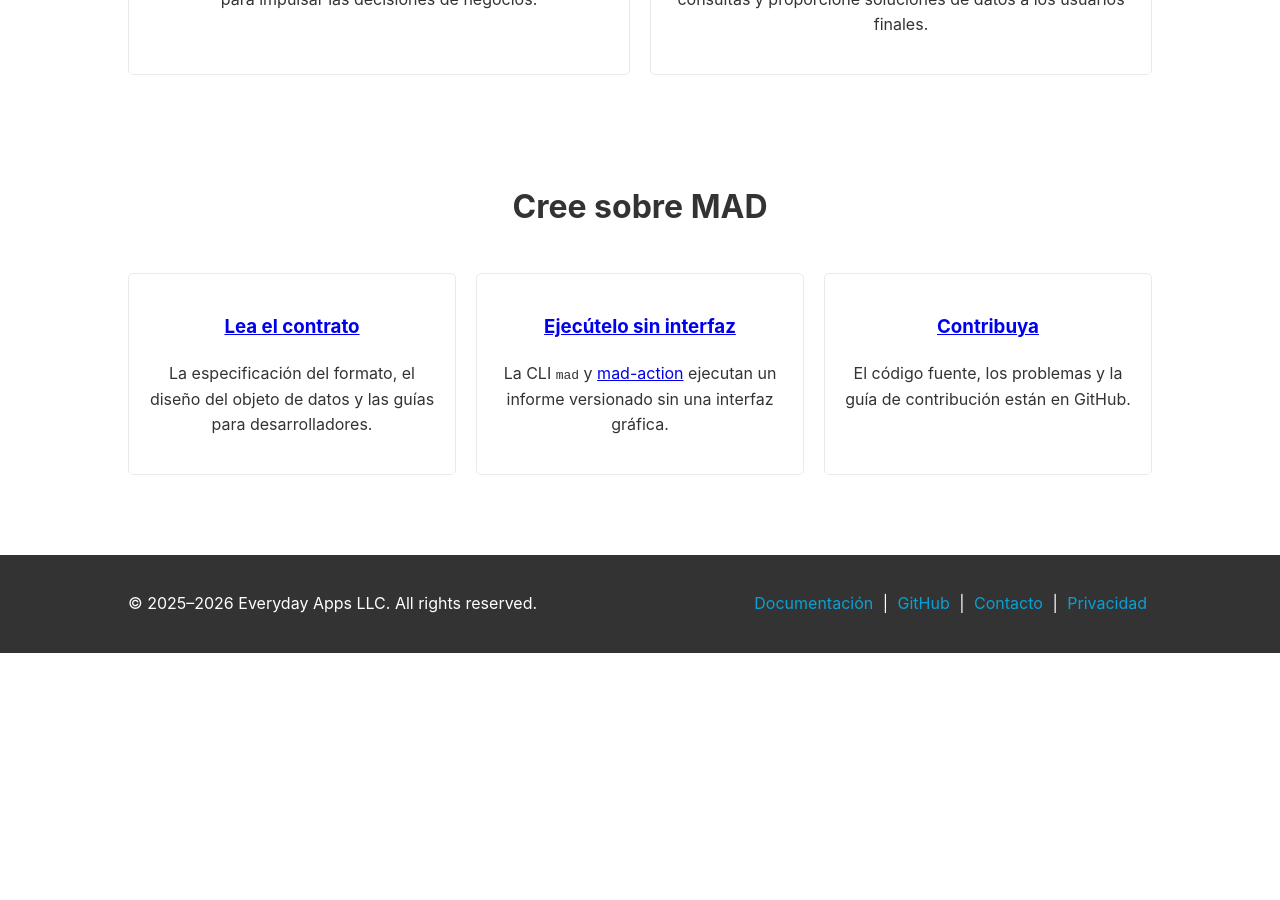
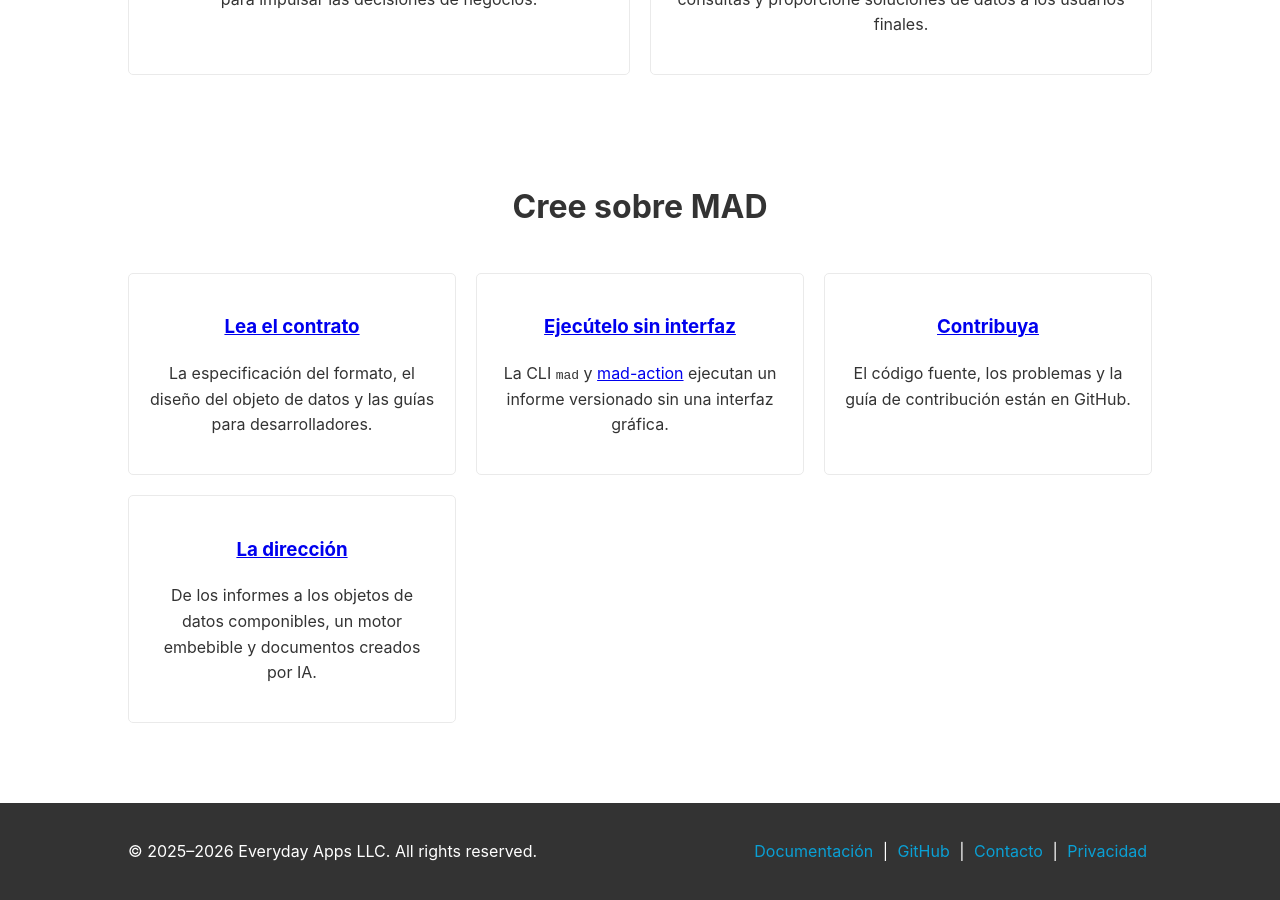
Before and after one commit to mthomason/mad.github.io, a Jekyll site: the page built from es/index.html, in a window 1280 px wide and 900 px high, scrolled down 2889 px. Built offline with Jekyll 4.4.1, drawn with Linux system fonts in a browser that asks for light colours; before the commit the page ends 3542 px from its top, so only the background shows below that.

Commit message:
site(es): link the revised vision
Signed-off-by: Michael Thomason <mthomason@gmail.com>

```diff
--- a/es/index.html
+++ b/es/index.html
@@ -154,6 +154,10 @@ lang: es-419
 					<h3><a href="https://github.com/mthomason/MAD">Contribuya</a></h3>
 					<p>El código fuente, los problemas y la guía de contribución están en GitHub.</p>
 				</div>
+				<div class="audience-item">
+					<h3><a href="https://docs.everydayapps.com/es/vision.html">La dirección</a></h3>
+					<p>De los informes a los objetos de datos componibles, un motor embebible y documentos creados por IA.</p>
+				</div>
 			</div>
 		</div>
 	</section>
```
